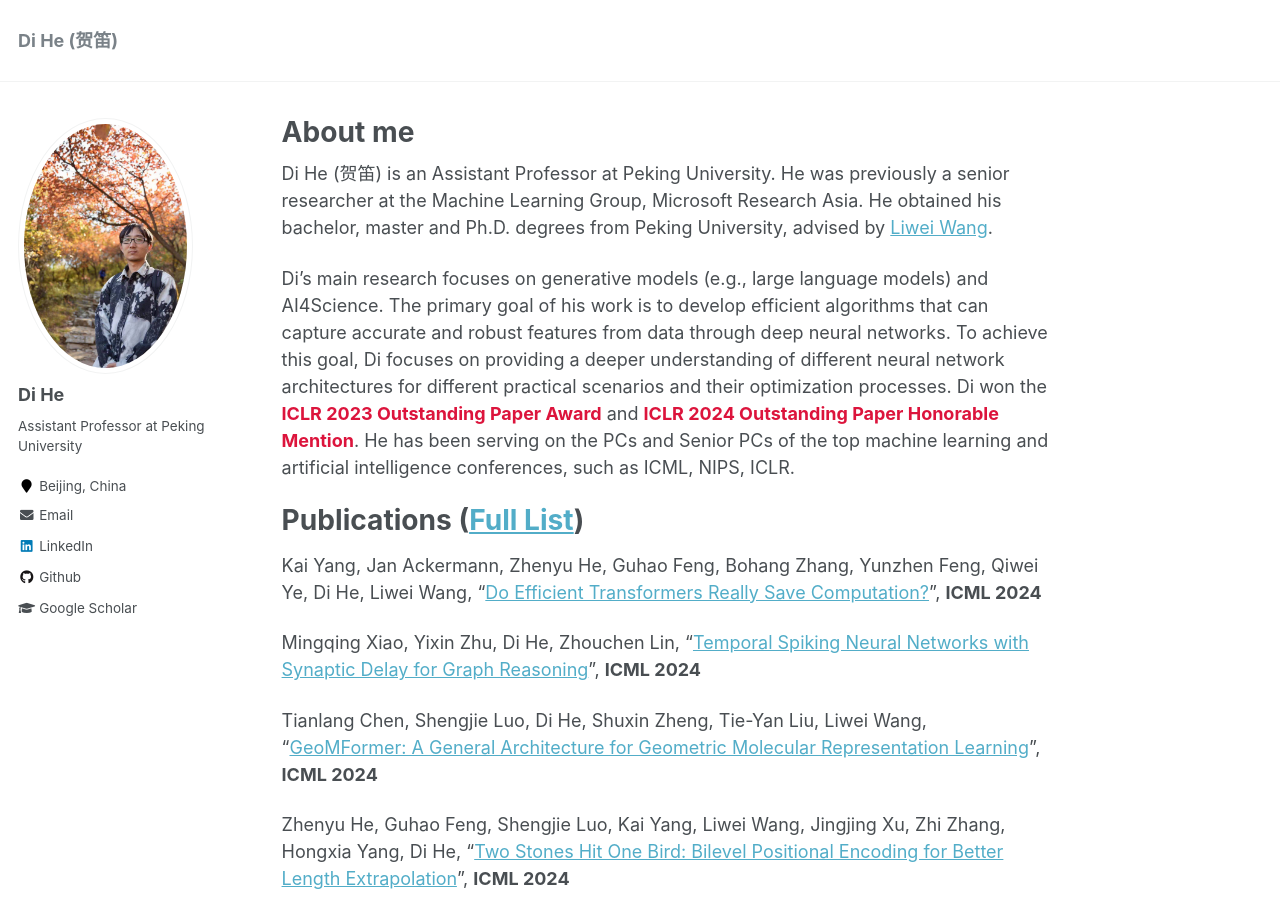
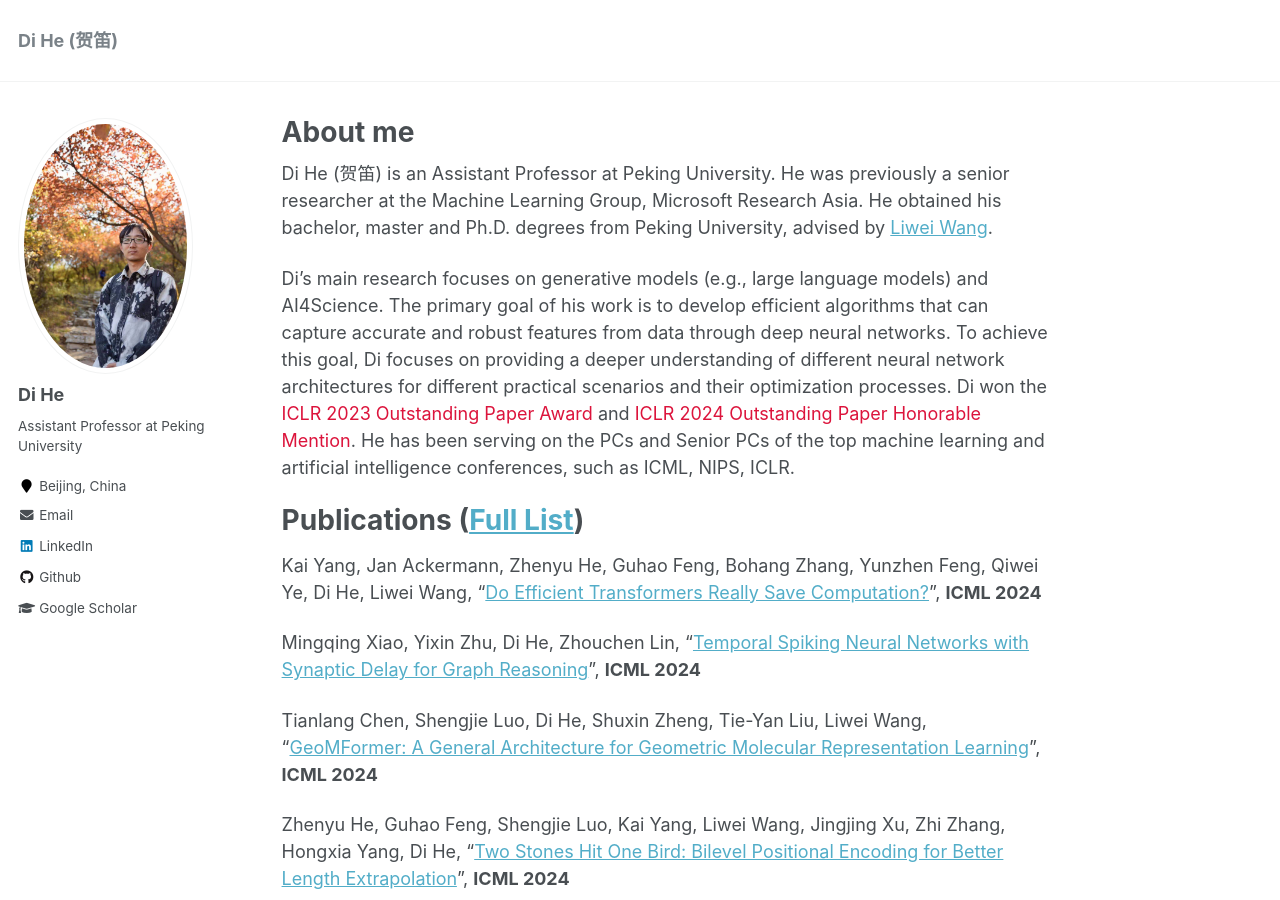
Before and after one commit to DiHe-PKU/DiHe-PKU.github.io, a Jekyll site: the page built from _pages/about.md, in a window 1280 px wide and 900 px high. Built offline with Jekyll 4.4.1, drawn with Linux system fonts in a browser that asks for light colours; formulas are drawn with MathJax 3.

Commit message:
Update about.md

```diff
--- a/_pages/about.md
+++ b/_pages/about.md
@@ -11,7 +11,7 @@ redirect_from:
 
 Di He (贺笛) is an Assistant Professor at Peking University. He was previously a senior researcher at the Machine Learning Group, Microsoft Research Asia. He obtained his bachelor, master and Ph.D. degrees from Peking University, advised by [Liwei Wang](http://www.liweiwang-pku.com/).
 
-Di’s main research focuses on generative models (e.g., large language models) and AI4Science. The primary goal of his work is to develop efficient algorithms that can capture accurate and robust features from data through deep neural networks. To achieve this goal, Di focuses on providing a deeper understanding of different neural network architectures for different practical scenarios and their optimization processes. Di won the **<font color="#DC143C"> ICLR 2023 Outstanding Paper Award</font>** and **<font color="#DC143C"> ICLR 2024 Outstanding Paper Honorable Mention</font>**. He has been serving on the PCs and Senior PCs of the top machine learning and artificial intelligence conferences, such as ICML, NIPS, ICLR.
+Di’s main research focuses on generative models (e.g., large language models) and AI4Science. The primary goal of his work is to develop efficient algorithms that can capture accurate and robust features from data through deep neural networks. To achieve this goal, Di focuses on providing a deeper understanding of different neural network architectures for different practical scenarios and their optimization processes. Di won the <font color="#DC143C"> ICLR 2023 Outstanding Paper Award</font> and <font color="#DC143C"> ICLR 2024 Outstanding Paper Honorable Mention</font>. He has been serving on the PCs and Senior PCs of the top machine learning and artificial intelligence conferences, such as ICML, NIPS, ICLR.
 
 Publications ([Full List](https://scholar.google.com/citations?hl=zh-CN&user=orVoz4IAAAAJ&view_op=list_works&sortby=pubdate))
 =====
```
